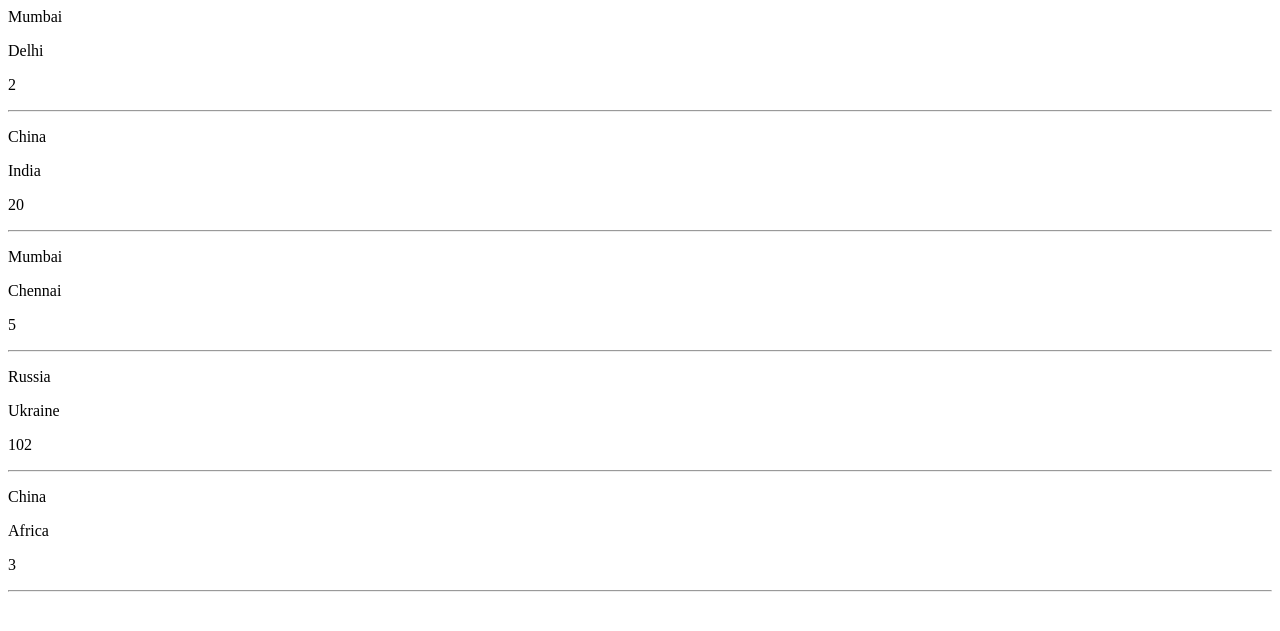
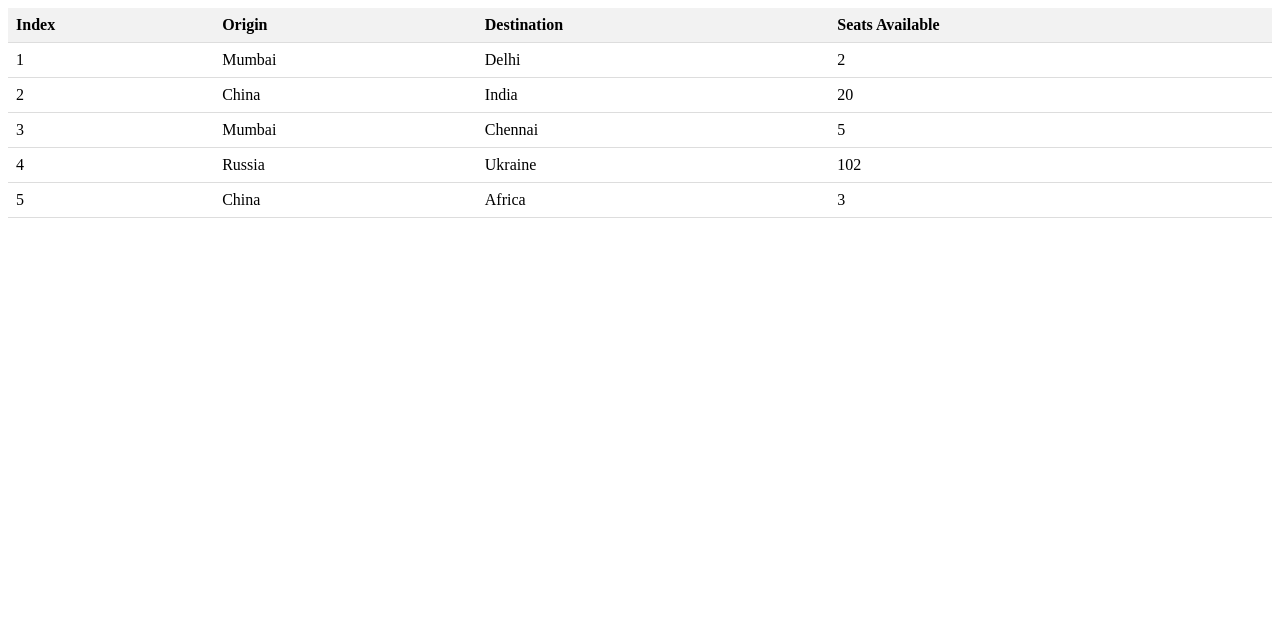
Before and after one commit to agsi1185/On-My-Way, a Django app: page /displayRide/ in a window 1280 px wide. Shown: the top 631 px of the page. Run offline with Django 4.2, Linux system fonts and the light colour scheme; data comes from the database, SQL or seed files in the repository; both versions use the stored data as it was after the commit.

Commit message:
Add display rides styling and html

```diff
--- /dev/null
+++ b/displayRide/static/display_rides.css
@@ -0,0 +1,14 @@
+.ride-table {
+    width: 100%;
+    border-collapse: collapse;
+}
+
+.ride-table th, .ride-table td {
+    padding: 8px;
+    text-align: left;
+    border-bottom: 1px solid #ddd;
+}
+
+.ride-table th {
+    background-color: #f2f2f2;
+}
--- a/displayRide/templates/display_rides.html
+++ b/displayRide/templates/display_rides.html
@@ -1,6 +1,26 @@
-{% for ride in rides %}
-    <p>{{ride.origin}}</p>
-    <p>{{ride.destination}}</p>
-    <p>{{ride.seats_avail}}</p>
-    <hr>
-{% endfor %}
+<head>
+    <title>All Rides</title>
+    <link rel="stylesheet" type="text/css" href="./../static/display_rides.css">
+</head>
+<body>
+    <table class="ride-table">
+        <thead>
+            <tr>
+                <th>Index</th>
+                <th>Origin</th>
+                <th>Destination</th>
+                <th>Seats Available</th>
+            </tr>
+        </thead>
+        <tbody>
+            {% for ride in rides %}
+                <tr>
+                    <td>{{ forloop.counter }}</td>
+                    <td>{{ ride.origin }}</td>
+                    <td>{{ ride.destination }}</td>
+                    <td>{{ ride.seats_avail }}</td>
+                </tr>
+            {% endfor %}
+        </tbody>
+    </table>
+</body>
```
Also changed, not shown: db.sqlite3.
